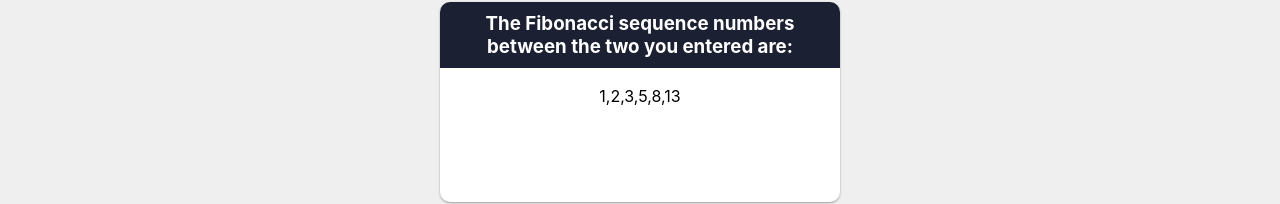
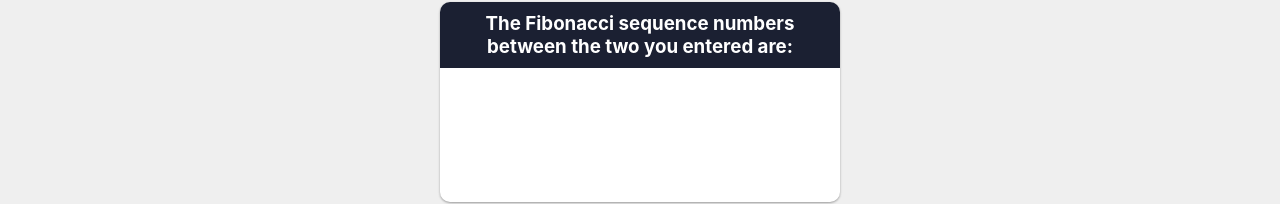
Before and after one commit to charlesGraham/fib-seq, a React (Create React App) app: page / in a window 1280 px wide. Shown: the part 571-775 px from the top of the page. Built offline with nearby package versions, Linux system fonts and the light colour scheme.

Commit message:
logic for calculating output

```diff
--- a/src/App.js
+++ b/src/App.js
@@ -10,8 +10,6 @@ function App() {
     <div className="App">
       <Header />
       <Input />
-      {/*!input ? <Input /> : <Output /> */}
-      <Output />
     </div>
   );
 }
--- a/src/components/Input.js
+++ b/src/components/Input.js
@@ -1,5 +1,6 @@
 import React, { useState } from 'react';
 import './Input.css';
+import Output from './Output';
 
 function Input() {
 
@@ -14,10 +15,27 @@ function Input() {
     let getStart = (e) => setStart(e.target.value);
     let getFinish = (e) => setFinish(e.target.value);
 
+    let data = {
+        firstVal: start,
+        secondVal: finish,
+    }
+
     let hideInput = (e) => {
+        //compile start & finish into data object
+        let data = {
+            beginning: start,
+            end: finish,
+        }
+
+        //remove input box
         let thing = document.querySelector('.box');
         thing.remove();
+
+        return data;
     }
+
+    console.log(data);
+
 
     return (
             <div>
@@ -28,8 +46,9 @@ function Input() {
                         <input type="text" onChange={getFinish}  placeholder="Enter another number to finish!" />
                     </div>
                     <button type="submit" onClick={hideInput}>GO!</button>
+                </div>
 
-                </div>
+                <Output data={data}  />
 
         </div>
 
--- a/src/components/Output.js
+++ b/src/components/Output.js
@@ -3,6 +3,9 @@ import './Output.css';
 
 
 let output = [];
+
+
+function Output({ data }) {
 
     //actual fib sequence
     function fibSeq(number) {
@@ -16,20 +19,25 @@ function fibSeq(number) {
             nextNum = num1 + num2;
             num1 = num2;
             num2 = nextNum;
+
+            //test nextNum
+            if (nextNum === data.secondVal) {
+                output.push(nextNum);
+                return output;
+            } else {
                 output.push(nextNum);
             }
         }
+    }
 
-fibSeq(5);
+    console.log(data);
+    fibSeq(10);
     console.log(output);
-
-
-function Output() {
 
     return (
         <div className="box">
             <h3>The Fibonacci sequence numbers between the two you entered are:</h3>
-            <p>{output.toString()}</p>
+            <p></p>
 
         </div>
 )
```
Lines whose indentation alone changed are shown as unchanged.
